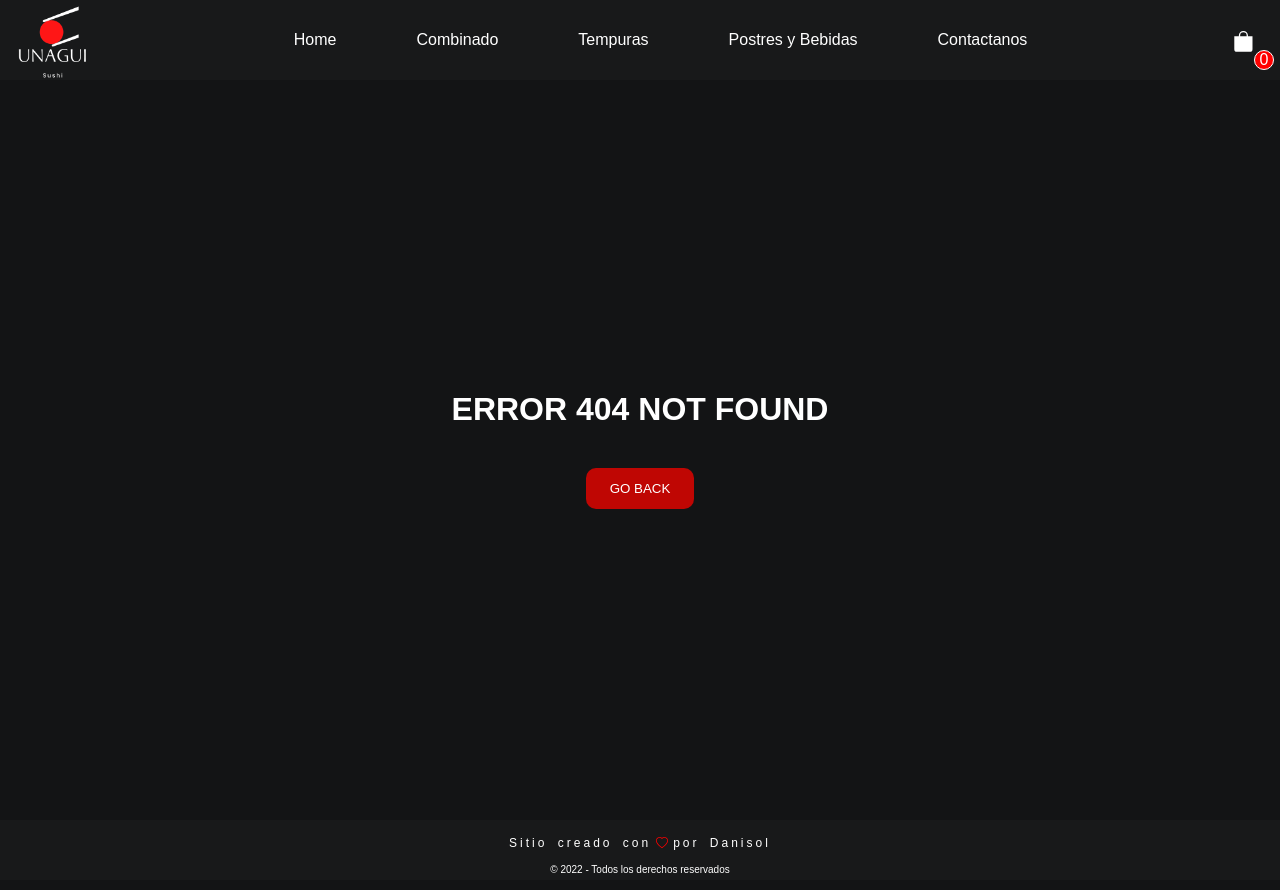
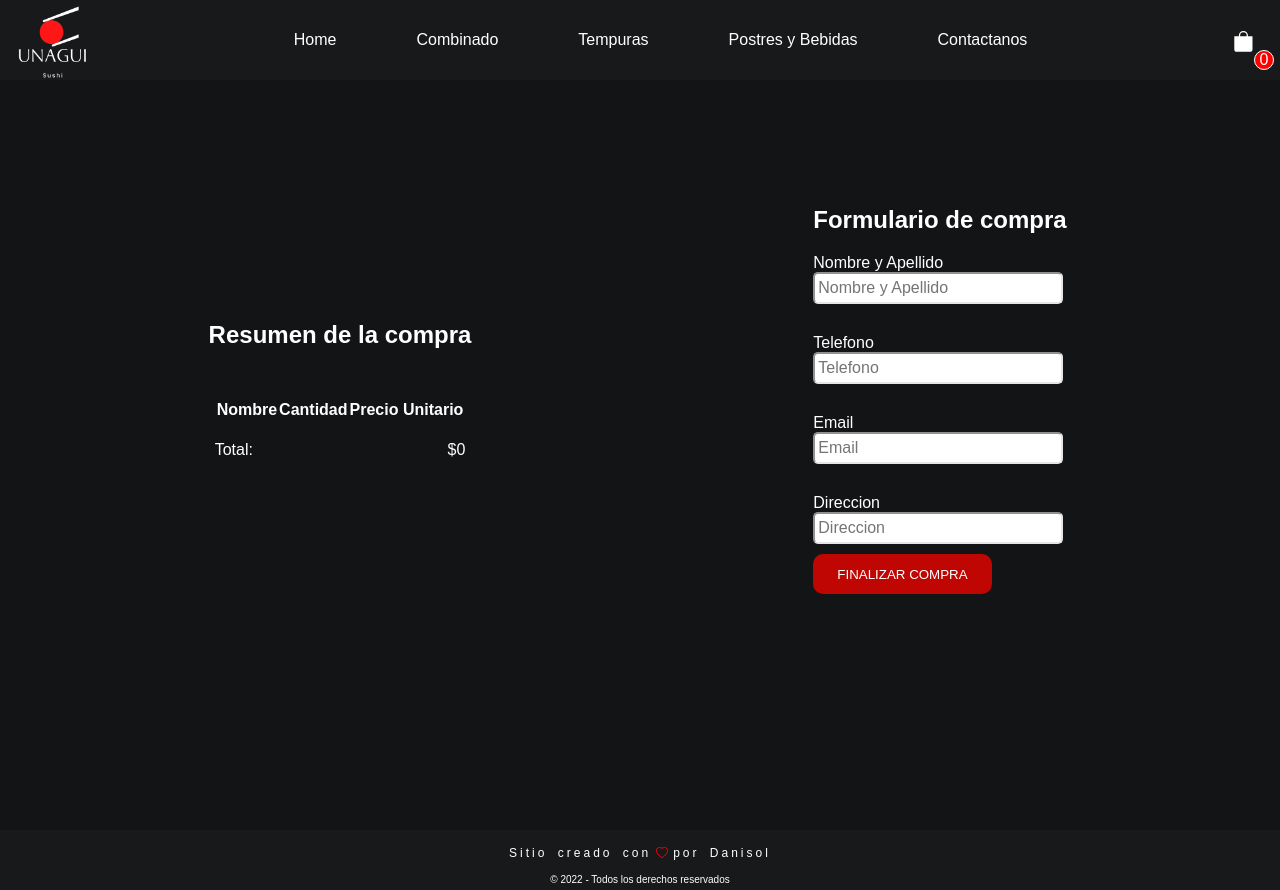
Before and after one commit to Danisole/finalcoder, a React (Create React App) app: page /ConfirmarCompra in a window 1280 px wide. Before the commit this address had no page. Built offline with nearby package versions, Linux system fonts and the light colour scheme.

Commit message:
formulario

```diff
--- a/package.json
+++ b/package.json
@@ -10,6 +10,7 @@
     "framer-motion": "^7.6.7",
     "react": "^18.2.0",
     "react-dom": "^18.2.0",
+    "react-hook-form": "^7.40.0",
     "react-icons": "^4.6.0",
     "react-router-dom": "^6.4.2",
     "react-scripts": "5.0.1",
--- a/public/index.html
+++ b/public/index.html
@@ -24,6 +24,7 @@
       work correctly both with client-side routing and a non-root public URL.
       Learn how to configure a non-root public URL by running `npm run build`.
     -->
+    <script src="https://cdn.jsdelivr.net/npm/@popperjs/core@2.11.6/dist/umd/popper.min.js" integrity="sha384-oBqDVmMz9ATKxIep9tiCxS/Z9fNfEXiDAYTujMAeBAsjFuCZSmKbSSUnQlmh/jp3" crossorigin="anonymous"></script>
     <title>UNAGUI Sushi</title>
   </head>
   <body>
@@ -39,5 +40,7 @@
       To begin the development, run `npm start` or `yarn start`.
       To create a production bundle, use `npm run build` or `yarn build`.
     -->
+    <script src="https://cdn.jsdelivr.net/npm/bootstrap@5.2.3/dist/js/bootstrap.min.js" integrity="sha384-cuYeSxntonz0PPNlHhBs68uyIAVpIIOZZ5JqeqvYYIcEL727kskC66kF92t6Xl2V" crossorigin="anonymous"></script>
+
   </body>
 </html>
--- a/src/App.js
+++ b/src/App.js
@@ -9,6 +9,7 @@ import Footer from "./components/Footer/Footer";
 import Error from "./components/Error/Error"
 import { ToastContainer } from 'react-toastify';
 import 'react-toastify/dist/ReactToastify.css';
+import ConfirmarCompra from "./components/Confirmacion/ConfirmarCompra"
 
 
 
@@ -17,6 +18,7 @@ import 'react-toastify/dist/ReactToastify.css';
 function App() {
 
   return (
+
 
   <CustomProvider>
 
@@ -31,7 +33,9 @@ function App() {
 
             <Route path='/item/:productId' element={<ItemDetailContainer/>} />
 
-            <Route path='/contacto' element={<p>Contacto</p>} />
+            <Route path='/contacto' element={<Error />} />
+
+            <Route path='/ConfirmarCompra' element={<ConfirmarCompra />} />
 
             <Route path='/Carrito' element={<Carrito />} />
 
@@ -42,6 +46,7 @@ function App() {
       </BrowserRouter>
 
     <ToastContainer/>
+
     </CustomProvider>
 
   );
--- a/src/components/Carrito/Carrito.js
+++ b/src/components/Carrito/Carrito.js
@@ -2,7 +2,6 @@ import { useContext } from 'react'
 import { Link } from 'react-router-dom'
 import { contexto } from '../CustomProvider'
 import { CheckoutHrStyled, ContainerCart, ContenedorProducto, ContenedorVacio } from "./CarritoStyled"
-import CheckForm from './Form/CheckForm'
 import { BtnStyled } from '../item/ItemStyled';
 import CarritoDetails from './CarritoDetails'
 
@@ -37,12 +36,11 @@ const Carrito = () => {
 
                 <ContenedorProducto>
                     <BtnStyled onClick={vaciarCarrito}>Vaciar carrito</BtnStyled>
-                    <BtnStyled>Confirmar compra</BtnStyled>
+                    <BtnStyled><Link to="/" style={{color:'white', textDecoration: "none"}}>Seguir comprando</Link></BtnStyled>
+                    <BtnStyled><Link to="/ConfirmarCompra" style={{color:'white', textDecoration: "none"}}>Confirmar compra</Link></BtnStyled>
+
                 </ContenedorProducto>
           </div>
-        <div>
-          <CheckForm/>
-        </div>
         </ContainerCart>
         )}else {
 
--- a/src/components/Carrito/CarritoStyled.js
+++ b/src/components/Carrito/CarritoStyled.js
@@ -3,10 +3,11 @@ import styled from "styled-components"
 
 export const ContainerCart = styled.div`
     padding: 100px 40px 10px 40px;
-    display: grid;
-    grid-template-columns: repeat(2, 1fr) ;
+    display: flex;
+    align-items: center;
+    justify-content: center;
     min-height: 100vh;
-    gap: 100px;
+
 `
 
 
@@ -26,6 +27,7 @@ flex-direction: row;
 max-width: 380px;
 justify-content: space-between;
 margin: 20px 0;
+gap: 20px
 `
 
 
--- a/src/components/Carrito/Form/CheckForm.js
+++ b/src/components/Carrito/Form/CheckForm.js
@@ -1,30 +1,43 @@
-import { addDoc, collection, getFirestore, serverTimestamp } from 'firebase/firestore'
+import { addDoc, collection, serverTimestamp } from 'firebase/firestore'
 import React, { useRef, useState } from 'react'
-
 import { db } from '../../../firebase'
 import { BtnStyled } from '../../item/ItemStyled'
+import { useContext } from 'react'
+import { contexto } from '../../CustomProvider'
+import { useForm } from "react-hook-form";
+import { LabelForm, InputForm } from './FormStyled'
+
+
 
 const CheckForm = () => {
 
+  const { productos, precioTotal, vaciarCartWidget } = useContext(contexto)
+  const { register, handleSubmit, formState: { errors }, reset } = useForm()
 
-  const refName = useRef()
-  const refPhone = useRef()
-  const [ id, setId ] = useState("")
+  // const refName = useRef()
+  // const refPhone = useRef()
+  // const refEmail = useRef()
+  // const refAddres = useRef()
+  const [ id, setId ] = useState("");
 
-  const handleSubmit = (e) =>{
+  const onSubmit = (data) =>{
+    reset()
+    vaciarCartWidget()
+    console.log(data)
 
       const orden = {
-            buyer:{
-              name: "daniela",
-              phone: "123456789"
-            },
-            products: [],
-            total: 100,
-            date: serverTimestamp()
 
-          }
+              buyer:{
+              name: data.refName,
+              phone: data.refPhone,
+              email: data.refEmail,
+              domicilio: data.refAddres
+              },
+                products: [...productos],
+                total: precioTotal(),
+                date: serverTimestamp()
 
-    e.preventDefault()
+              }
 
     const orderCollection = collection(db, "orders")
     const consulta = addDoc(orderCollection, orden)
@@ -37,30 +50,55 @@ const CheckForm = () => {
       .catch((error)=>{
         console.log(error)
       })
+
+
+
   }
 
   return(
 
   <>
 
-              {id ? <h4> Orden generada con exito, su numero de orden es # {id}</h4> : null}
+              {id ? <h4> Orden generada con exito, su numero de orden es # {id}  precio total {precioTotal()}</h4> : null}
 
         <div>
-              <form onSubmit={handleSubmit}>
+          <h2>Formulario de compra</h2>
+              <form onSubmit={handleSubmit(onSubmit)}>
+
                 <div>
-                  <input ref={refName} type="text" />
+                  <LabelForm>Nombre y Apellido</LabelForm>
+                  <InputForm {...register('refName', {required: true, minLength: { value:3 }})} type="text" placeholder='Nombre y Apellido'/>
+                  {errors.refName?.type === "required" && <p style={{color:"red"}}>El Nombre es requerido</p>}
+                  {errors.refName?.type === "minLength" && <p style={{color:"red"}}>El Nombre debe poseer al menos 3 letras</p>}
                 </div>
+
                 <div>
-                  <input ref={refPhone} type="text" />
+                  <LabelForm>Telefono</LabelForm>
+                  <InputForm {...register('refPhone', {required: true, minLength: { value: 10 }})} type="number" placeholder='Telefono' />
+                  {errors.refPhone?.type === "required" && <p style={{color:"red"}}>El telefono es requerido</p>}
+                  {errors.refName?.type === "minLength" && <p style={{color:"red"}}>El telefono debe estar completo</p>}
                 </div>
-                <BtnStyled>Finalizar Compra</BtnStyled>
+
+                <div>
+                  <LabelForm>Email</LabelForm>
+                  <InputForm {...register('refEmail', { pattern: /^[^\s@]+@[^\s@]+\.[^\s@]+$/i })} type="text" placeholder='Email'/>
+                  {errors.refEmail?.type === "pattern" && <p style={{color:"red"}}>El formato del mail es incorrecto</p>}
+                </div>
+
+                <div>
+                    <LabelForm>Direccion</LabelForm>
+                    <InputForm type="text"  {...register('refAddres', {required: true})} placeholder="Direccion"/>
+                    {errors.refAddres?.type === "required" && <p style={{color:"red"}}>La direccion es requerida</p>}
+                  </div>
+
+                <BtnStyled >Finalizar Compra</BtnStyled>
               </form>
             </div>
-        </>
-  )
 
 
 
+        </>
+  )
 
 }
 
--- /dev/null
+++ b/src/components/Carrito/Form/FormStyled.js
@@ -0,0 +1,35 @@
+import styled from "styled-components";
+
+
+
+export const LabelForm = styled.div`
+display: flex;
+flex-direction: column;
+justify-content: flex-start;
+margin-top: 20px;
+`
+export const InputForm = styled.input`
+width: 250px;
+height: 32px;
+border-radius: 5px;
+border-color: #e5e5e5;
+font-size: medium;
+padding: 3px;
+margin-bottom: 10px;
+`
+
+export const ContenedorForm = styled.div`
+display: flex;
+justify-content: center;
+align-items: center;
+flex-direction: column;
+min-height: 100vh;
+gap: 50px
+`
+export const ContainerResum = styled.div`
+    padding: 0 40px 10px 40px;
+    display: grid;
+    grid-template-columns: repeat(2, 1fr) ;
+    min-height: 100vh;
+
+`
--- /dev/null
+++ b/src/components/Confirmacion/ConfirmarCompra.js
@@ -0,0 +1,66 @@
+import React, { useContext } from 'react'
+import { ContainerResum, ContenedorForm } from '../Carrito/Form/FormStyled'
+import CheckForm from '../Carrito/Form/CheckForm'
+import { contexto } from '../CustomProvider'
+import { ContenedorProducto } from '../Carrito/CarritoStyled'
+
+
+
+
+const ConfirmarCompra = () => {
+
+  const { productos, precioTotal } = useContext(contexto)
+
+  return (
+    <>
+    <ContainerResum>
+
+      <ContenedorForm>
+
+        <h2>Resumen de la compra</h2>
+
+         <div>
+         <table className="table table-dark table-hover">
+            <thead>
+              <tr>
+                <th scope="col">Nombre</th>
+                <th scope="col">Cantidad</th>
+                <th scope="col">Precio Unitario</th>
+              </tr>
+            </thead>
+            <tbody>
+          {productos.map(item =>
+
+              <tr key={item.id}>
+                  <td >{item.title}</td>
+                  <td >{item.cantidad}</td>
+                  <td >${item.precio}</td>
+              </tr>)}
+          </tbody>
+          </table>
+
+          <ContenedorProducto>
+            <p>Total:</p>
+            <p>${precioTotal()}</p>
+          </ContenedorProducto>
+
+      </div>
+
+      </ContenedorForm>
+
+      <ContenedorForm>
+
+
+        <CheckForm/>
+      </ContenedorForm>
+
+    </ContainerResum>
+
+    </>
+
+
+
+  )
+}
+
+export default ConfirmarCompra
--- a/src/components/Error/Error.js
+++ b/src/components/Error/Error.js
@@ -11,7 +11,7 @@ const Error = () => {
             ERROR 404 NOT FOUND
         </h1>
 
-        <BtnStyled><Link to="/" style={{color:'white', textDecoration: "none"}}>GO BACK</Link></BtnStyled>
+        <BtnStyled><Link to="/" style={{color:'white', textDecoration: "none"}}>Volver a comprar</Link></BtnStyled>
     </ContenedorError>
   )
 }
--- a/src/components/Navbar/NavBar.elements.js
+++ b/src/components/Navbar/NavBar.elements.js
@@ -80,9 +80,13 @@ export const LogoCart = styled.div`
     margin-right: 1rem;
     display: flex;
     align-items: center;
-    color: white;
     cursor: pointer;
 
+    &:hover{
+
+        font-size: 1.5rem;
+
+    }
 
     span{
         position: absolute;
@@ -100,6 +104,8 @@ export const LogoCart = styled.div`
 export const MobilIcon = styled.div`
     display: none;
 
+
+
     @media screen and (max-width: 960px){
         display: flex;
         align-items: center;
--- a/src/index.js
+++ b/src/index.js
@@ -2,7 +2,6 @@ import React from 'react';
 import ReactDOM from 'react-dom/client';
 import App from './App';
 import { GlobalStyle } from './GlobalStyles';
-
 
 
 const root = ReactDOM.createRoot(document.getElementById('root'));
```
Also changed, not shown: 1 other file (tests, documents, lock files or other folders).
